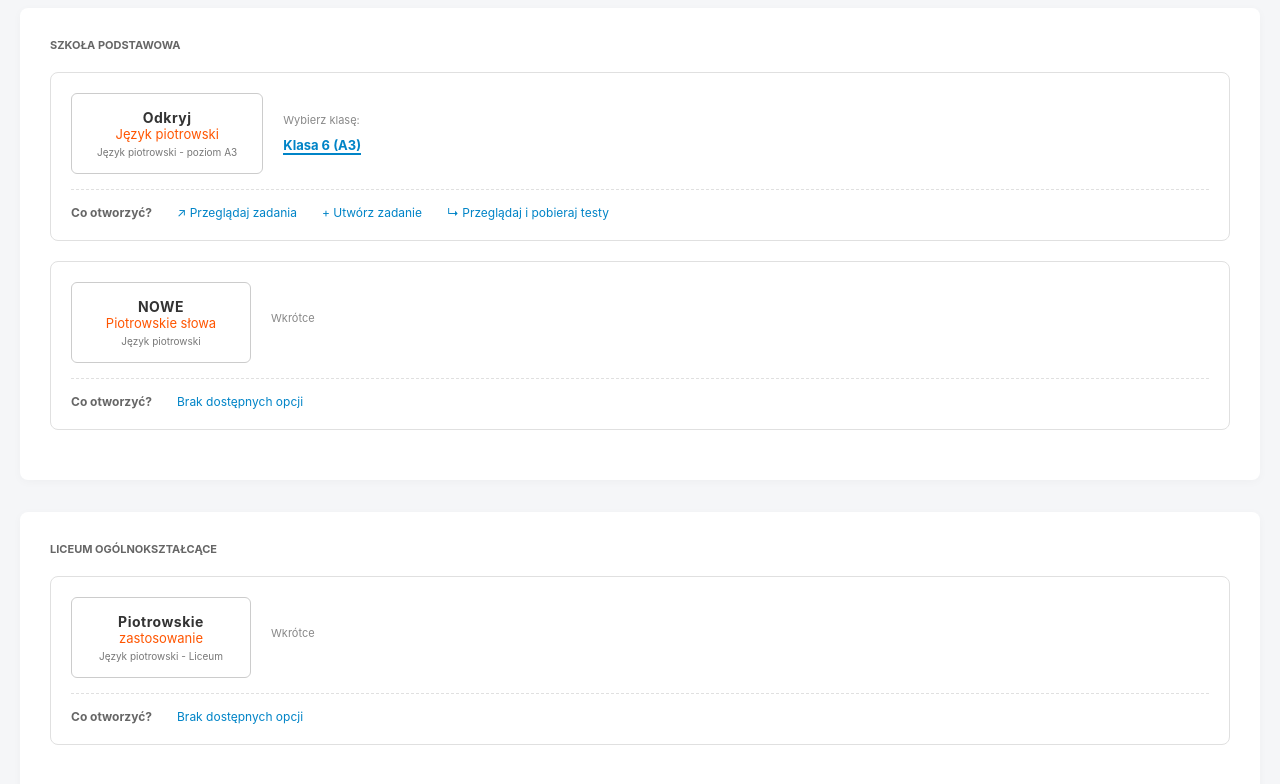
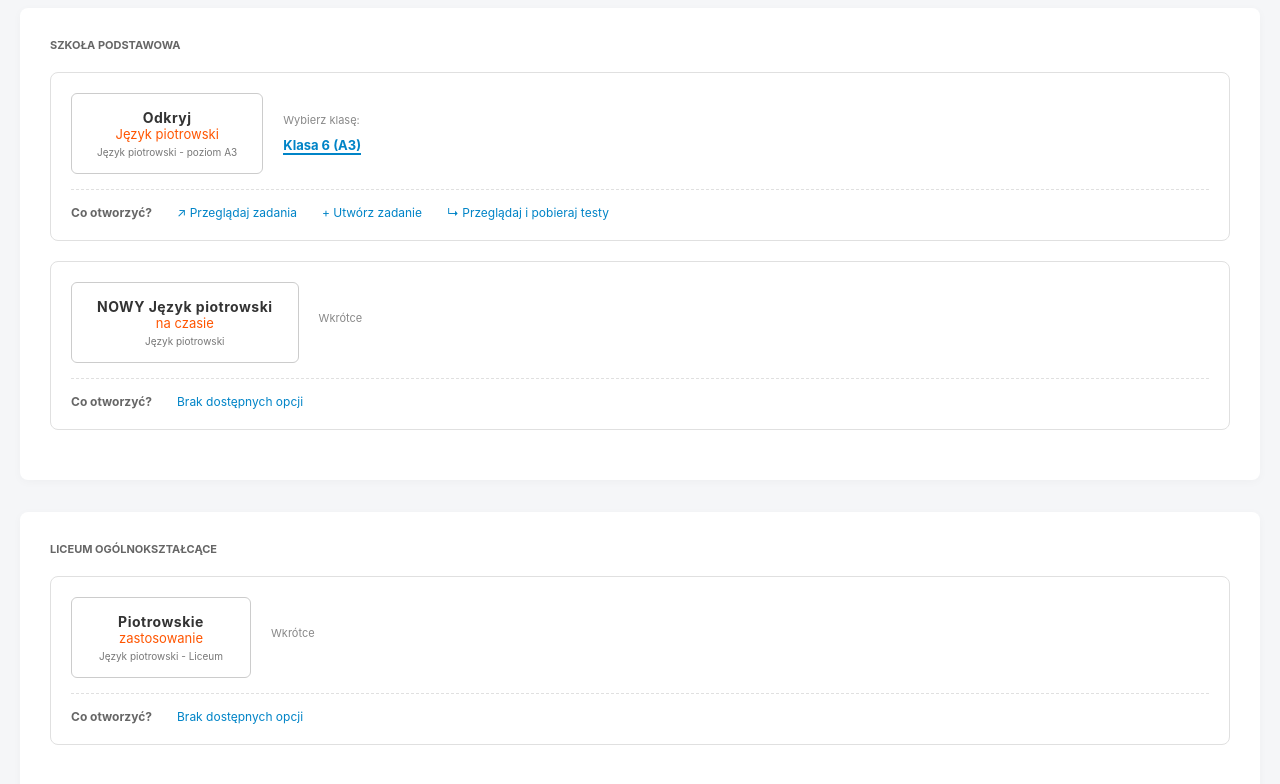
Before and after one commit to P10x1/NOWY-Kompozytor-RW, a plain HTML site: page Panel.html in a window 1280 px wide. Shown: the part 154-938 px from the top of the page. Drawn offline with Linux system fonts and the light colour scheme.

Commit message:
Update Panel.html

```diff
--- a/Panel.html
+++ b/Panel.html
@@ -1018,8 +1018,8 @@
 	  <div class="series-item-box">
           <div class="series-card-inner">
             <div class="series-badge-big">
-              <strong>NOWE</strong>
-              <span>Piotrowskie słowa</span>
+              <strong>NOWY Język piotrowski</strong>
+              <span>na czasie</span>
               <div style="font-size: 10px; color: #777; margin-top: 4px;">Język piotrowski</div>
             </div>
             <div>
```
